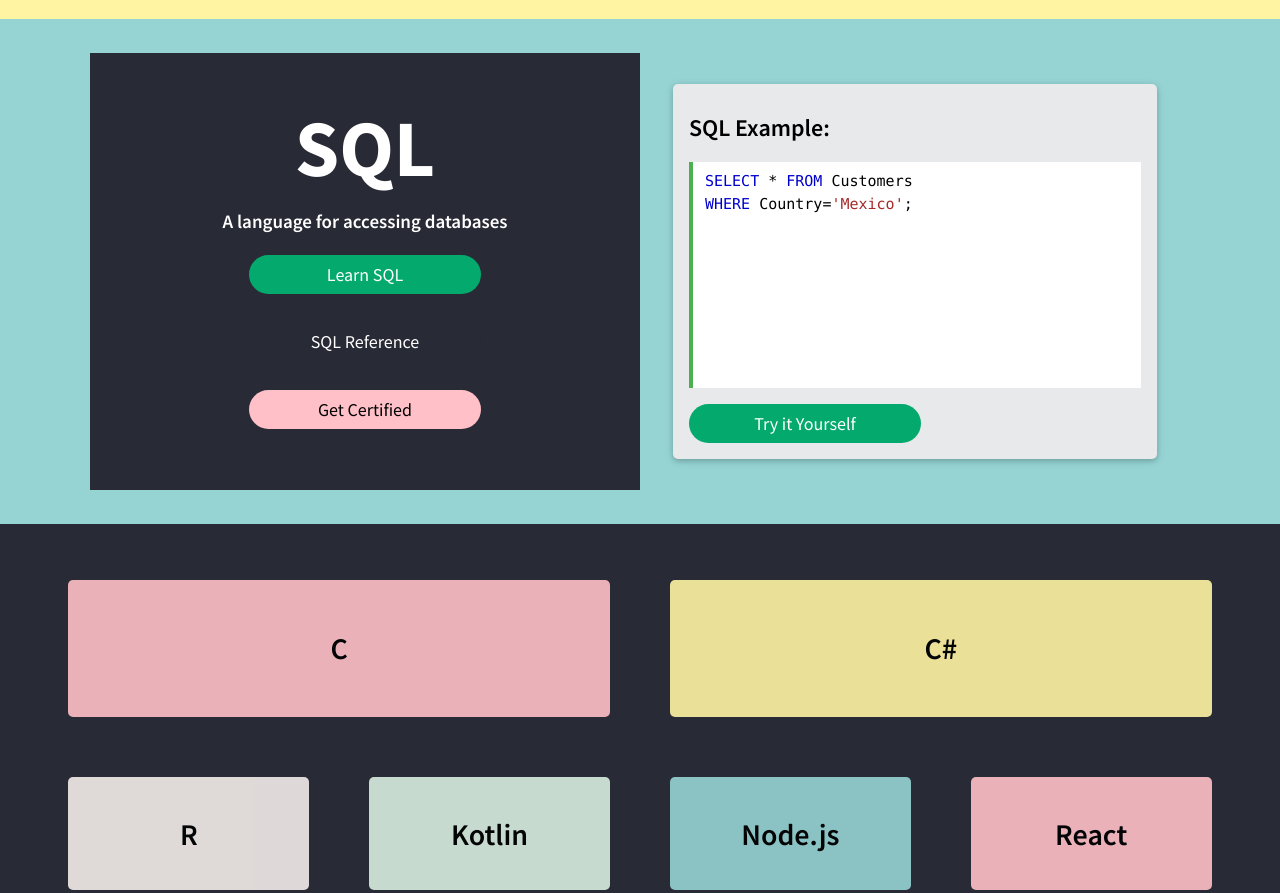
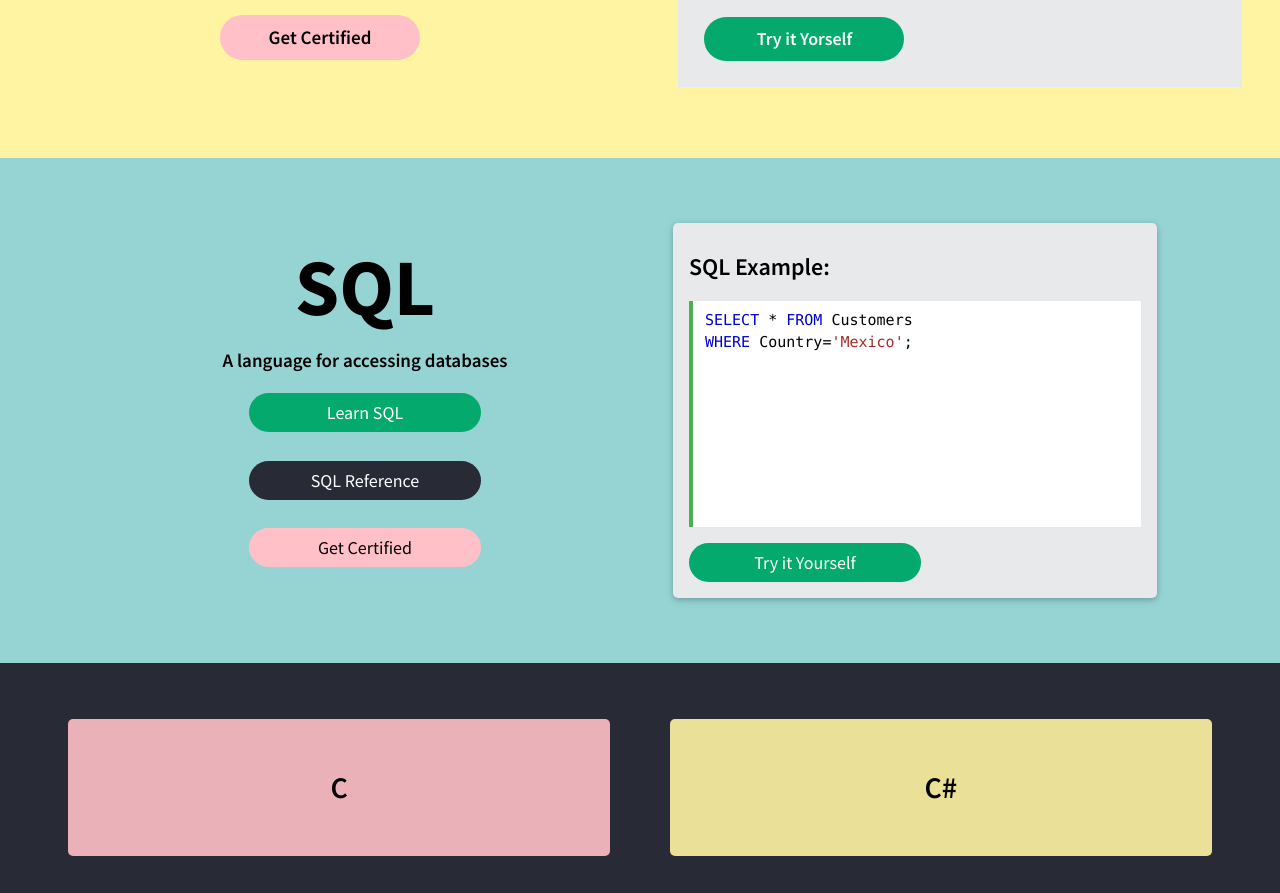
Before and after one commit to lapc002/w3-school, a plain HTML site: page index.html in a window 1280 px wide. Shown: the part 957-1850 px from the top of the page. Drawn offline with Linux system fonts and the light colour scheme.

Commit message:
chang block7 css

```diff
--- a/block7/block-7.css
+++ b/block7/block-7.css
@@ -23,8 +23,17 @@
   padding-bottom: 32px;
 }
 
-.w3-center {
+.w3-center2 {
   text-align: center !important;
+}
+.w3-content {
+  box-sizing: border-box;
+  padding-left: 90px;
+  padding-right: 90px;
+  color: black;
+  display: block;
+  margin-left: auto;
+  margin-right: auto;
 }
 
 .w3-content {
@@ -33,6 +42,7 @@
   justify-content: space-around;
   margin-left: auto;
   margin-right: auto;
+  color: 000000 !important;
 }
 
 .w3-content::before {
--- a/index.html
+++ b/index.html
@@ -23,7 +23,7 @@
       class="ws-black w3-center"
       style="padding-top: 90px; padding-bottom: 90px"
     >
-      <div class="w3-content learntocodecontent" style="max-width: 1400px">
+      <div class="learntocodecontent" style="max-width: 1400px">
         <h1 class="learntocodeh1">Learn to Code</h1>
         <h3 class="learntocodeh3">
           With the world's largest web developer site.
@@ -125,7 +125,7 @@
     <!--block 7-->
     <div class="w3-row w3-padding-32 ws-turquoise">
       <div class="w3-content" style="max-width: 1400px">
-        <div class="w3-col l6 w3-center" style="padding: 3%">
+        <div class="w3-col l6 w3-center2" style="padding: 3%">
           <h1 style="font-weight: 700">SQL</h1>
           <p style="font-size: 19px">A language for accessing databases</p>
           <a href="/sql/default.asp" class="w3-button w3-block tut-button"
```
